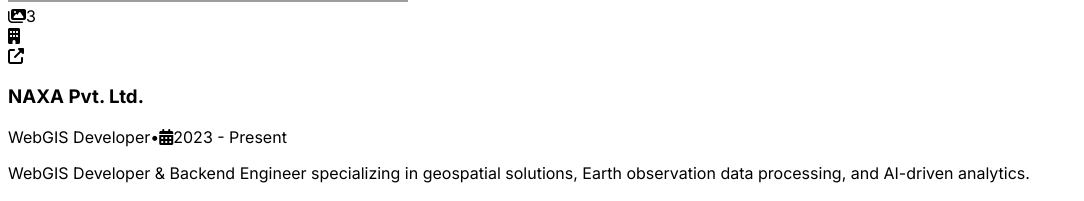
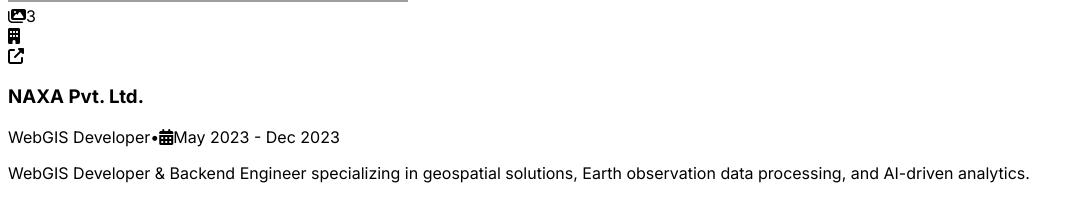
Before and after one commit to Kafle33/personal-portfolio, a React (Vite) app in the folder client/: page / in a window 1280 px wide. Shown: the part 2520-2721 px from the top of the page, without its empty margins (0-1084 px from the left). Built offline with nearby package versions, Linux system fonts and the light colour scheme; grey boxes are pictures that could not be loaded.

Commit message:
feat(portfolio): add personal development section

```diff
--- a/client/src/pages/home.tsx
+++ b/client/src/pages/home.tsx
@@ -66,7 +66,7 @@ export default function Home() {
     {
       id: "naxa",
       title: "NAXA Pvt. Ltd.",
-      period: "2023 - Present",
+      period: "May 2023 - Dec 2023",
       description: "WebGIS Developer & Backend Engineer specializing in geospatial solutions, Earth observation data processing, and AI-driven analytics.",
       images: [
         "https://images.unsplash.com/photo-1551434678-e076c223a692?ixlib=rb-4.0.3&auto=format&fit=crop&w=800&h=500",
```
